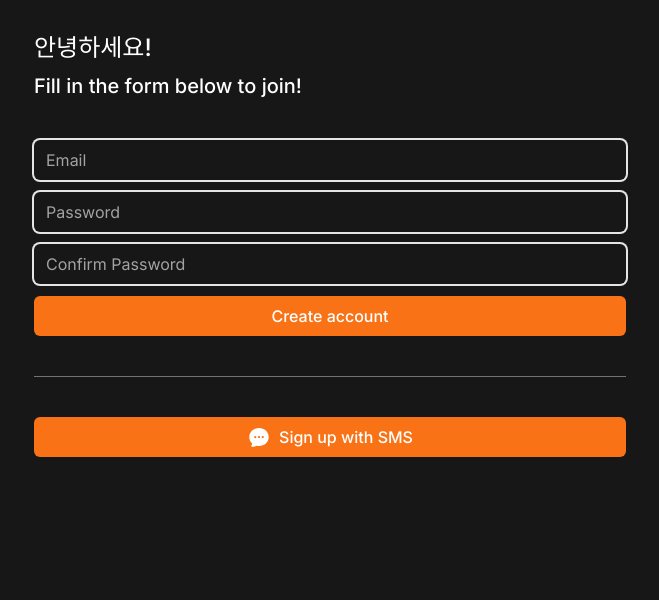
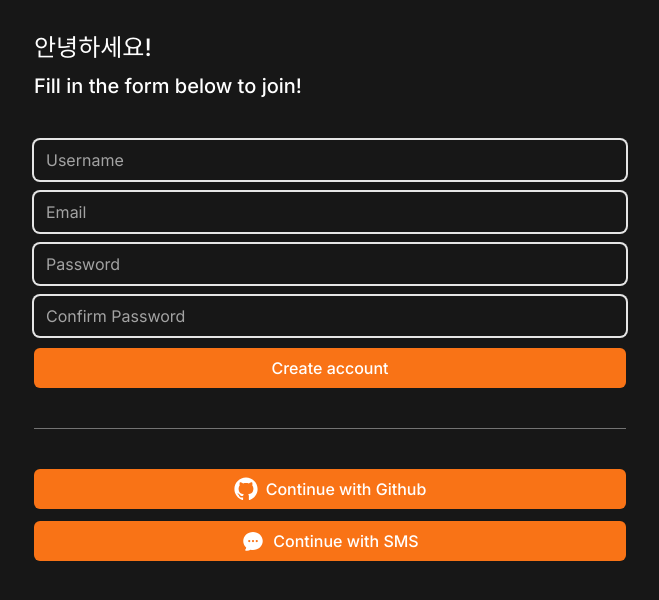
Before and after one commit to caste77an/carrot-market-next, a Next.js app: page /create-account in a window 1280 px wide. Shown: the top 600 px of the page, without its empty margins (310-969 px from the left). Built offline with nearby package versions, Linux system fonts and the light colour scheme.

Commit message:
add actions in create-account, login, sms

```diff
--- a/app/create-account/action.ts
+++ b/app/create-account/actions.ts
@@ -1,9 +1,10 @@
 "use server";
+import {
+  PASSWORD_MIN_LENGTH,
+  PASSWORD_REGEX,
+  PASSWORD_REGEX_ERROR,
+} from "@/lib/constants";
 import { z } from "zod";
-
-const passwordRegex = new RegExp(
-  /^(?=.*[a-z])(?=.*[A-Z])(?=.*\d)(?=.*?[#?!@$%^&*-]).+$/
-);
 
 const formSchema = z
   .object({
@@ -12,8 +13,6 @@ const formSchema = z
         invalid_type_error: "Username must be a string!",
         required_error: "Where is my username???",
       })
-      .min(3, "Way too short!!!")
-      .max(10, "That is too looooong!")
       .trim()
       .toLowerCase()
       .transform((username) => `🔥 ${username}`)
@@ -24,12 +23,9 @@ const formSchema = z
     email: z.string().email().toLowerCase(),
     password: z
       .string()
-      .min(4)
-      .regex(
-        passwordRegex,
-        "Passwords must contain at least one UPPERCASE, lowercase, number and special characters #?!@$%^&*-"
-      ),
-    confirm_password: z.string().min(4),
+      .min(PASSWORD_MIN_LENGTH)
+      .regex(PASSWORD_REGEX, PASSWORD_REGEX_ERROR),
+    confirm_password: z.string().min(PASSWORD_MIN_LENGTH),
   })
   .superRefine(({ password, confirm_password }, ctx) => {
     if (password !== confirm_password) {
@@ -46,7 +42,7 @@ export async function createAccount(prevState: any, formData: FormData) {
     username: formData.get("username"),
     email: formData.get("email"),
     password: formData.get("password"),
-    confirm_password: formData.get("confirmPassword"),
+    confirm_password: formData.get("confirm_password"),
   };
   const result = formSchema.safeParse(data);
   if (!result.success) {
--- a/app/create-account/page.tsx
+++ b/app/create-account/page.tsx
@@ -1,20 +1,30 @@
+"use client";
+
 import Button from "@/components/button";
 import Input from "@/components/input";
-import { ChatBubbleOvalLeftEllipsisIcon } from "@heroicons/react/24/solid";
-import Link from "next/link";
+import SocialLogin from "@/components/social-login";
 import { useFormState } from "react-dom";
-import { createAccount } from "./action";
+import { createAccount } from "./actions";
+import { PASSWORD_MIN_LENGTH } from "@/lib/constants";
 
 export default function CreateAccount() {
   const [state, dispatch] = useFormState(createAccount, null);
-
   return (
     <div className="flex flex-col gap-10 py-8 px-6">
       <div className="flex flex-col gap-2 *:font-medium">
         <h1 className="text-2xl">안녕하세요!</h1>
         <h2 className="text-xl">Fill in the form below to join!</h2>
       </div>
-      <form className="flex flex-col gap-3">
+      <form action={dispatch} className="flex flex-col gap-3">
+        <Input
+          name="username"
+          type="text"
+          placeholder="Username"
+          required
+          errors={state?.fieldErrors.username}
+          minLength={3}
+          maxLength={10}
+        />
         <Input
           name="email"
           type="email"
@@ -26,6 +36,7 @@ export default function CreateAccount() {
           name="password"
           type="password"
           placeholder="Password"
+          minLength={PASSWORD_MIN_LENGTH}
           required
           errors={state?.fieldErrors.password}
         />
@@ -34,22 +45,12 @@ export default function CreateAccount() {
           type="password"
           placeholder="Confirm Password"
           required
+          minLength={PASSWORD_MIN_LENGTH}
           errors={state?.fieldErrors.confirm_password}
         />
         <Button text="Create account" />
       </form>
-      <div className="w-full h-px bg-neutral-500" />
-      <div>
-        <Link
-          className="primary-btn flex h-10 items-center justify-center gap-2"
-          href="/sms"
-        >
-          <span>
-            <ChatBubbleOvalLeftEllipsisIcon className="h-6 w-6" />
-          </span>
-          <span>Sign up with SMS</span>
-        </Link>
-      </div>
+      <SocialLogin />
     </div>
   );
 }
--- /dev/null
+++ b/app/login/actions.ts
@@ -0,0 +1,32 @@
+"use server";
+
+import {
+  PASSWORD_MIN_LENGTH,
+  PASSWORD_REGEX,
+  PASSWORD_REGEX_ERROR,
+} from "@/lib/constants";
+import { z } from "zod";
+
+const formSchema = z.object({
+  email: z.string().email().toLowerCase(),
+  password: z
+    .string({
+      required_error: "Password is required",
+    })
+    .min(PASSWORD_MIN_LENGTH)
+    .regex(PASSWORD_REGEX, PASSWORD_REGEX_ERROR),
+});
+
+export async function logIn(prevState: any, formData: FormData) {
+  const data = {
+    email: formData.get("email"),
+    password: formData.get("password"),
+  };
+  const result = formSchema.safeParse(data);
+  if (!result.success) {
+    console.log(result.error.flatten());
+    return result.error.flatten();
+  } else {
+    console.log(result.data);
+  }
+}
--- a/app/login/page.tsx
+++ b/app/login/page.tsx
@@ -1,30 +1,37 @@
-import Button from "@/components/button";
-import Input from "@/components/input";
+"use client";
+
+import FormButton from "@/components/button";
+import FormInput from "@/components/input";
 import SocialLogin from "@/components/social-login";
+import { useFormState } from "react-dom";
+import { logIn } from "./actions";
+import { PASSWORD_MIN_LENGTH } from "@/lib/constants";
 
 export default function LogIn() {
+  const [state, dispatch] = useFormState(logIn, null);
   return (
     <div className="flex flex-col gap-10 py-8 px-6">
       <div className="flex flex-col gap-2 *:font-medium">
         <h1 className="text-2xl">안녕하세요!</h1>
         <h2 className="text-xl">Log in with email and password.</h2>
       </div>
-      <form className="flex flex-col gap-3">
-        <Input
+      <form action={dispatch} className="flex flex-col gap-3">
+        <FormInput
           name="email"
           type="email"
           placeholder="Email"
           required
-          errors={[]}
+          errors={state?.fieldErrors.email}
         />
-        <Input
+        <FormInput
           name="password"
           type="password"
           placeholder="Password"
           required
-          errors={[]}
+          minLength={PASSWORD_MIN_LENGTH}
+          errors={state?.fieldErrors.password}
         />
-        <Button text="Log in" />
+        <FormButton text="Log in" />
       </form>
       <SocialLogin />
     </div>
--- /dev/null
+++ b/app/sms/actions.ts
@@ -0,0 +1,3 @@
+"use server";
+
+export async function smsLogin(prevState: any, formData: FormData) {}
--- a/app/sms/page.tsx
+++ b/app/sms/page.tsx
@@ -1,27 +1,25 @@
+"use client";
+
 import Button from "@/components/button";
 import Input from "@/components/input";
+import { useFormState } from "react-dom";
+import { smsLogin } from "./actions";
 
 export default function SMSLogin() {
+  const [state, dispatch] = useFormState(smsLogin, null);
   return (
     <div className="flex flex-col gap-10 py-8 px-6">
       <div className="flex flex-col gap-2 *:font-medium">
         <h1 className="text-2xl">SMS Log in</h1>
         <h2 className="text-xl">Verify your phone number.</h2>
       </div>
-      <form className="flex flex-col gap-3">
+      <form action={dispatch} className="flex flex-col gap-3">
+        <Input name="phone" type="number" placeholder="Phone number" required />
         <Input
-          name="phone"
-          type="number"
-          placeholder="Phone number"
-          required
-          errors={[]}
-        />
-        <Input
-          name="code"
+          name="token"
           type="number"
           placeholder="Verification code"
           required
-          errors={[]}
         />
         <Button text="Verify" />
       </form>
--- /dev/null
+++ b/lib/constants.ts
@@ -0,0 +1,6 @@
+export const PASSWORD_MIN_LENGTH = 4;
+export const PASSWORD_REGEX = new RegExp(
+  /^(?=.*[a-z])(?=.*[A-Z])(?=.*\d)(?=.*?[#?!@$%^&*-]).+$/
+);
+export const PASSWORD_REGEX_ERROR =
+  "Passwords must contain at least one UPPERCASE, lowercase, number and special characters #?!@$%^&*-";
```
